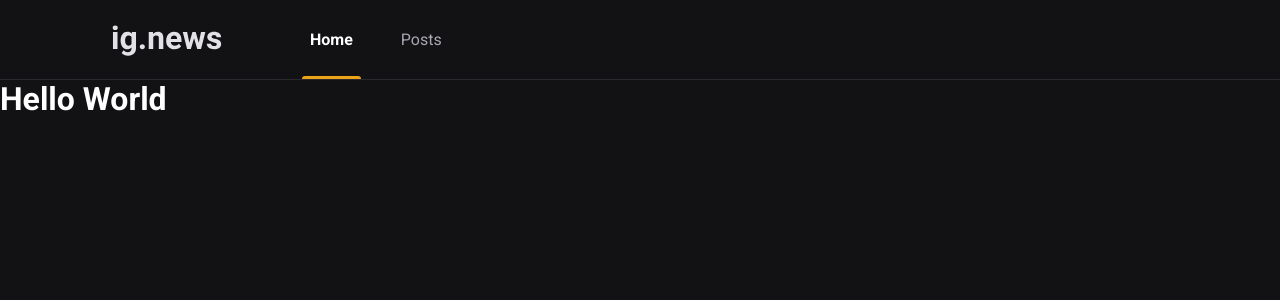
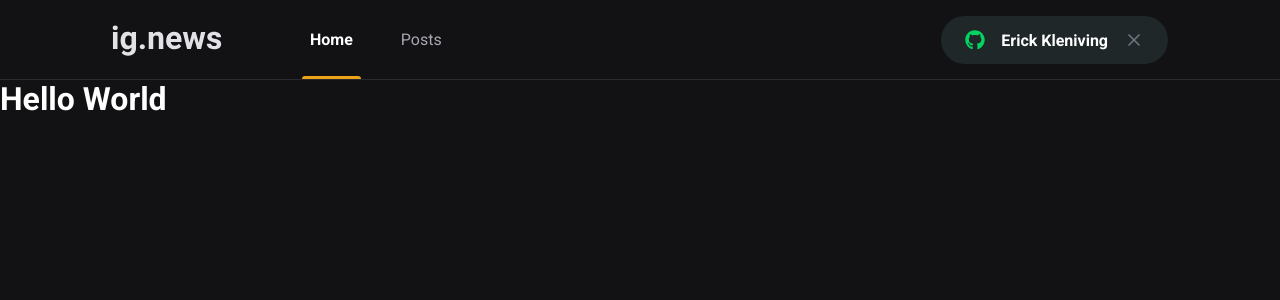
Before and after one commit to klenivingeri/ig-news, a Next.js app: page / in a window 1280 px wide. Shown: the top 300 px of the page. Built offline with nearby package versions, Linux system fonts and the light colour scheme.

Commit message:
SignInButton configurado

```diff
--- a/package.json
+++ b/package.json
@@ -11,6 +11,7 @@
     "next": "10.1.2",
     "react": "17.0.2",
     "react-dom": "17.0.2",
+    "react-icons": "^4.2.0",
     "sass": "^1.32.8"
   },
   "devDependencies": {
--- a/src/components/Header/index.tsx
+++ b/src/components/Header/index.tsx
@@ -1,3 +1,4 @@
+import { SignInButton } from '../SignInButton'
 import styles from './styles.module.scss'
 
 export function Header(){
@@ -10,7 +11,7 @@
                     <a>Posts</a>
 
                 </nav>
-
+                <SignInButton />
             </div>
 
         </header>
--- a/src/components/Header/styles.module.scss
+++ b/src/components/Header/styles.module.scss
@@ -50,6 +50,9 @@
             }
         }
     }
+    button {
+        margin-left: auto;
+    }
 }
 
 
--- /dev/null
+++ b/src/components/SignInButton/index.tsx
@@ -0,0 +1,41 @@
+import { FaGithub } from 'react-icons/fa'
+import { FiX } from 'react-icons/fi'
+
+import  styles from './styles.module.scss'
+export function SignInButton() {
+
+    const isUserLoggedIn = true
+    return isUserLoggedIn ?(
+        <button
+        type="button"
+            className={styles.signInButton}>
+            <FaGithub color="#04d361" />
+            Erick Kleniving
+            <FiX color="#737380" className={styles.closeIcon} />
+        </button>
+    ) : (
+        <button
+        type="button"
+            className={styles.signInButton}>
+            <FaGithub color="#eba417" />
+            Sign in with Github
+        </button>
+    )
+}
+
+
+
+
+
+
+
+/**
+ *
+ * 1 ) o return já é algo condicionar.
+ *
+ *
+ *
+ *
+ *
+ *
+ */
--- /dev/null
+++ b/src/components/SignInButton/styles.module.scss
@@ -0,0 +1,31 @@
+.signInButton {
+    height: 3rem;
+    border-radius: 3rem;
+    background: var(--gray-850);
+    border: 0;
+    padding:  0 1.5rem;
+
+    display: flex;
+    align-items: center;
+    justify-content: center;
+
+    color: var(--white);
+    font-weight: bold;
+
+    transition: filter 0.2s;
+    svg {
+        width: 20px;
+        height: 20px;
+    }
+    svg.closeIcon {
+        margin-left: 1rem;
+    }
+
+    svg:first-child{
+        margin-right: 1rem;
+    }
+    &:hover{
+        filter: brightness(0.8);
+    }
+
+}
--- a/src/styles/global.scss
+++ b/src/styles/global.scss
@@ -9,6 +9,7 @@
     --gray-100: #e1e1e1;
     --gray-300: #a8a8b3;
     --gray-800: #29292e;
+    --gray-850: #1f2729;
     --gray-900: #121214;
 
 
```
Also changed, not shown: 1 other file (tests, documents, lock files or other folders).
